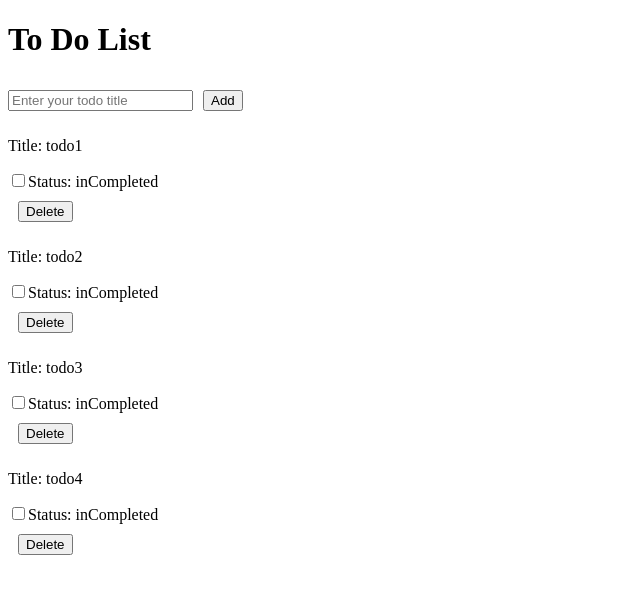
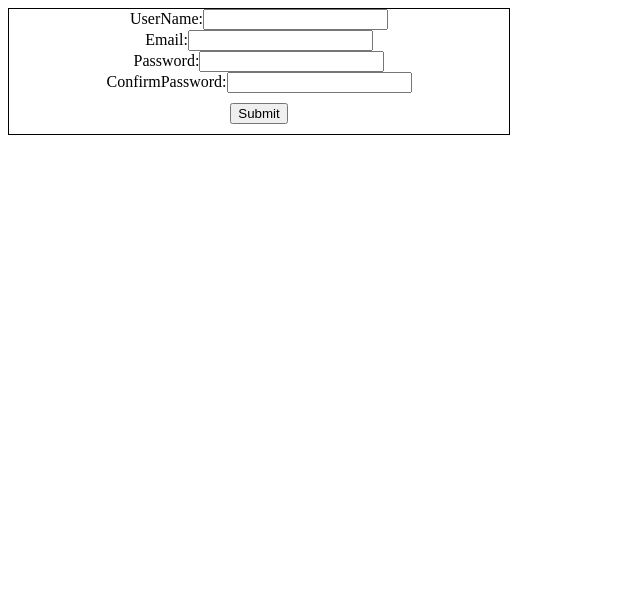
Before and after one commit to Xuan0825/FrontEnd-Practice, a React (Vite) app in the folder FrontendComponents/: page / in a window 1280 px wide. Shown: the top 594 px of the page, without its empty margins (0-640 px from the left). Built offline with nearby package versions, Linux system fonts and the light colour scheme.

Commit message:
update new components

```diff
--- a/FrontendComponents/src/App.tsx
+++ b/FrontendComponents/src/App.tsx
@@ -17,6 +17,7 @@ import AutoCompletor from "./components/AutoCompletor";
 import FileUpload from "./components/FileUpload";
 import FlipCard from "./components/FlipCard";
 import TodoApp from "./components/todo/todo";
+import SignupForm from "./components/SignupForm";
 function App() {
   return (
     <div>
@@ -34,7 +35,8 @@ function App() {
       {/* <AutoCompletor /> */}
       {/* <FileUpload /> */}
       {/* <FlipCard /> */}
-      <TodoApp />
+      {/* <TodoApp /> */}
+      <SignupForm />
     </div>
   );
 }
--- /dev/null
+++ b/FrontendComponents/src/components/SignupForm.tsx
@@ -0,0 +1,79 @@
+import { message } from "antd";
+import React, { useReducer, useRef } from "react";
+
+export default function SignupForm() {
+  const userRef = useRef(null);
+  const emailRef = useRef(null);
+  const passwordRef = useRef(null);
+  const confirmedRef = useRef(null);
+
+  const handleSubmit = async (e) => {
+    e.preventDefault();
+    try {
+      if (passwordRef.current.value !== confirmedRef.current.value) {
+        throw new Error("password did not match");
+      }
+      const item = {
+        username: userRef.current.value,
+        email: emailRef.current.value,
+        password: passwordRef.current.value,
+        password_confirm: confirmedRef.current.value,
+      };
+      const response = await fetch(
+        "https://www.greatfrontend.com/api/questions/sign-up",
+        {
+          method: "POST",
+          headers: {
+            "Content-Type": "application/json",
+          },
+          body: JSON.stringify(item),
+        }
+      );
+      if (response.ok) {
+        const res = await response.json();
+        userRef.current.value = "";
+        emailRef.current.value = "";
+        passwordRef.current.value = "";
+        confirmedRef.current.value = "";
+        message.success(res.message, 2);
+      } else {
+        throw new Error("Something Wrong!");
+      }
+    } catch (err) {
+      message.error("Passwords do not match");
+      console.log(err.message, 2);
+    }
+  };
+  return (
+    <div>
+      <form
+        style={{
+          display: "flex",
+          flexDirection: "column",
+          width: "500px",
+          alignItems: "center",
+          border: "1px solid black",
+        }}
+        onSubmit={handleSubmit}
+      >
+        <label>
+          UserName:
+          <input ref={userRef} type="text" required minLength={4} />
+        </label>
+        <label>
+          Email:
+          <input ref={emailRef} type="email" required />
+        </label>
+        <label>
+          Password:
+          <input ref={passwordRef} type="password" required minLength={6} />
+        </label>
+        <label>
+          ConfirmPassword:
+          <input ref={confirmedRef} type="password" required minLength={6} />
+        </label>
+        <button type="submit">Submit</button>
+      </form>
+    </div>
+  );
+}
```
